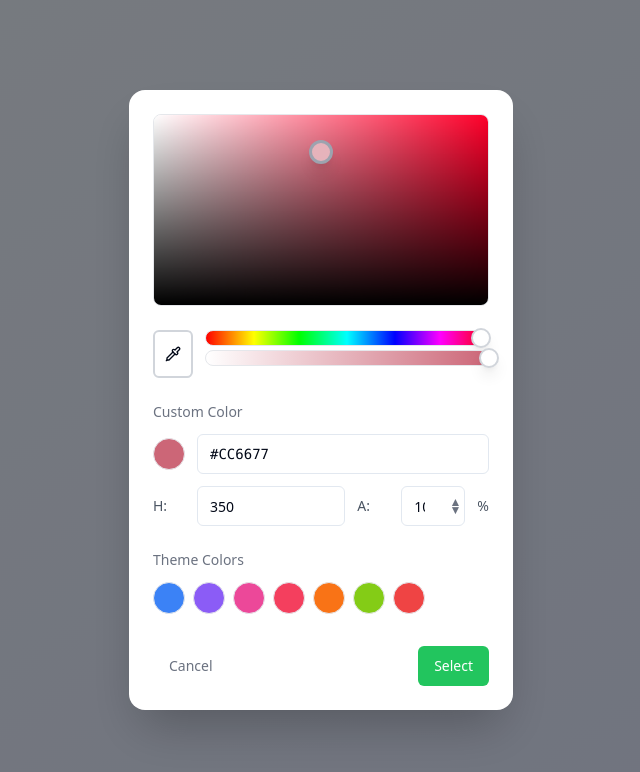
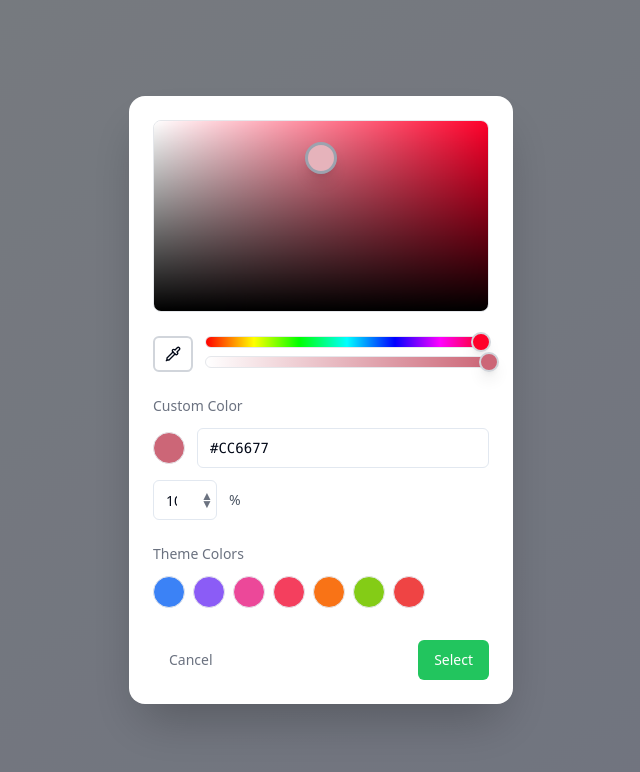
Before and after one commit to aleksa1999/palette-pixel-painter, a React (Vite) app: page / in a window 1280 px wide. Both pictures are taken after a click on the button "Open Color Picker". Shown: the top 772 px of the page, without its empty margins (319-959 px from the left). Built offline with nearby package versions, Linux system fonts and the light colour scheme.

Commit message:
Fix color selector and UI improvements
- Ensure color selectors display the current selected color.
- Remove "H:" edit box and "A:" label.
- Implement continuous opacity change on spinner button press.
- Adjust eyedropper tool height.

```diff
--- a/src/components/ColorPicker.tsx
+++ b/src/components/ColorPicker.tsx
@@ -1,5 +1,5 @@
 
-import React, { useState, useCallback, useMemo } from 'react';
+import React, { useState, useCallback, useMemo, useRef } from 'react';
 import { Button } from '@/components/ui/button';
 import { Input } from '@/components/ui/input';
 import { GradientCanvas } from './GradientCanvas';
@@ -20,6 +20,7 @@ export const ColorPicker = () => {
   } = useColorState();
 
   const [isOpen, setIsOpen] = useState(false);
+  const opacityIntervalRef = useRef<NodeJS.Timeout | null>(null);
 
   const handleSaturationBrightnessChange = useCallback((saturation: number, brightness: number) => {
     setHsb(prev => ({ ...prev, s: saturation, b: brightness }));
@@ -38,13 +39,6 @@ export const ColorPicker = () => {
     setHex(value);
   }, [setHex]);
 
-  const handleHueInputChange = useCallback((e: React.ChangeEvent<HTMLInputElement>) => {
-    const value = parseInt(e.target.value);
-    if (!isNaN(value) && value >= 0 && value <= 360) {
-      setHsb(prev => ({ ...prev, h: value }));
-    }
-  }, [setHsb]);
-
   const handleOpacityInputChange = useCallback((e: React.ChangeEvent<HTMLInputElement>) => {
     const value = parseInt(e.target.value);
     if (!isNaN(value) && value >= 0 && value <= 100) {
@@ -52,12 +46,38 @@ export const ColorPicker = () => {
     }
   }, [setOpacity]);
 
-  const handleOpacitySpinnerChange = useCallback((increment: boolean) => {
-    const newOpacity = increment ?
-      Math.min(100, Math.round(opacity) + 1) :
-      Math.max(0, Math.round(opacity) - 1);
-    setOpacity(newOpacity);
-  }, [opacity, setOpacity]);
+  const handleOpacitySpinnerMouseDown = useCallback((increment: boolean) => {
+    const changeOpacity = () => {
+      setOpacity(prev => {
+        const newOpacity = increment ?
+          Math.min(100, Math.round(prev) + 1) :
+          Math.max(0, Math.round(prev) - 1);
+        return newOpacity;
+      });
+    };
+
+    // Immediate change
+    changeOpacity();
+
+    // Start continuous change after a delay
+    const timeout = setTimeout(() => {
+      opacityIntervalRef.current = setInterval(changeOpacity, 100);
+    }, 300);
+
+    // Cleanup function
+    const cleanup = () => {
+      clearTimeout(timeout);
+      if (opacityIntervalRef.current) {
+        clearInterval(opacityIntervalRef.current);
+        opacityIntervalRef.current = null;
+      }
+      document.removeEventListener('mouseup', cleanup);
+      document.removeEventListener('mouseleave', cleanup);
+    };
+
+    document.addEventListener('mouseup', cleanup);
+    document.addEventListener('mouseleave', cleanup);
+  }, [setOpacity]);
 
   const handleEyedropper = useCallback(() => {
     if ('EyeDropper' in window) {
@@ -117,13 +137,13 @@ export const ColorPicker = () => {
             variant="ghost"
             size="sm"
             onClick={handleEyedropper}
-            className="p-2 hover:bg-gray-100 flex-shrink-0 border-2 border-gray-300 w-10 h-10"
-            style={{ height: '48px' }}
+            className="p-2 hover:bg-gray-100 flex-shrink-0 border-2 border-gray-300 w-10"
+            style={{ height: '36px' }}
           >
             <Pipette className="w-4 h-4" />
           </Button>
 
-          <div className="flex-1 space-y-1">
+          <div className="flex-1 space-y-2">
             {/* Hue Slider */}
             <div>
               <ColorSlider
@@ -160,18 +180,6 @@ export const ColorPicker = () => {
           </div>
 
           <div className="flex items-center gap-3">
-            <span className="text-sm font-medium text-gray-600 w-8">H:</span>
-            <Input
-              value={Math.round(hsb.h)}
-              onChange={handleHueInputChange}
-              className="flex-1 text-sm"
-              placeholder="0"
-              type="number"
-              min="0"
-              max="360"
-            />
-
-            <span className="text-sm font-medium text-gray-600 w-8">A:</span>
             {/* Opacity Spinner */}
             <div className="relative flex items-center">
               <Input
@@ -187,7 +195,7 @@ export const ColorPicker = () => {
                 <button
                   onMouseDown={(e) => {
                     e.preventDefault();
-                    handleOpacitySpinnerChange(true);
+                    handleOpacitySpinnerMouseDown(true);
                   }}
                   className="w-3 h-2 text-xs text-gray-500 hover:text-gray-700 flex items-center justify-center leading-none"
                 >
@@ -196,7 +204,7 @@ export const ColorPicker = () => {
                 <button
                   onMouseDown={(e) => {
                     e.preventDefault();
-                    handleOpacitySpinnerChange(false);
+                    handleOpacitySpinnerMouseDown(false);
                   }}
                   className="w-3 h-2 text-xs text-gray-500 hover:text-gray-700 flex items-center justify-center leading-none"
                 >
--- a/src/components/ColorSlider.tsx
+++ b/src/components/ColorSlider.tsx
@@ -51,22 +51,26 @@ export const ColorSlider: React.FC<ColorSliderProps> = ({ hue, onChange }) => {
     };
   }, [handleMouseMove, handleMouseUp]);
 
+  // Calculate the current selected color
+  const selectedColor = `hsl(${hue}, 100%, 50%)`;
+
   return (
     <div className="relative">
       <div
         ref={sliderRef}
         onMouseDown={handleMouseDown}
-        className="w-full h-4 rounded-full cursor-pointer border border-gray-200"
+        className="w-full h-3 rounded-full cursor-pointer border border-gray-200"
         style={{
           background: 'linear-gradient(to right, #ff0000 0%, #ffff00 17%, #00ff00 33%, #00ffff 50%, #0000ff 67%, #ff00ff 83%, #ff0000 100%)'
         }}
       />
-      {/* Slider Handle */}
+      {/* Slider Handle with current hue color */}
       <div
-        className="absolute w-5 h-5 bg-white border-2 border-gray-300 rounded-full shadow-lg transform -translate-x-2.5 -translate-y-0.5 pointer-events-none"
+        className="absolute w-5 h-5 border-2 border-gray-300 rounded-full shadow-lg transform -translate-x-2.5 -translate-y-1 pointer-events-none"
         style={{
           left: `${(hue / 360) * 100}%`,
           top: '0px',
+          backgroundColor: selectedColor,
         }}
       />
     </div>
--- a/src/components/GradientCanvas.tsx
+++ b/src/components/GradientCanvas.tsx
@@ -92,7 +92,7 @@ export const GradientCanvas: React.FC<GradientCanvasProps> = ({
     };
   }, [handleMouseMove, handleMouseUp]);
 
-  // Calculate the current selected color
+  // Calculate the current selected color with 100% opacity
   const selectedColor = `hsl(${hue}, ${saturation}%, ${brightness}%)`;
 
   return (
@@ -105,9 +105,9 @@ export const GradientCanvas: React.FC<GradientCanvasProps> = ({
         className="w-full h-48 rounded-lg cursor-crosshair border border-gray-200"
         style={{ maxWidth: '100%', height: '192px' }}
       />
-      {/* Color Selector Circle with higher z-index, bright gray border, and current color */}
+      {/* Color Selector Circle with current color */}
       <div
-        className="absolute w-6 h-6 border-3 border-gray-400 rounded-full shadow-lg pointer-events-none transform -translate-x-3 -translate-y-3 z-10"
+        className="absolute w-8 h-8 border-3 border-gray-400 rounded-full shadow-lg pointer-events-none transform -translate-x-4 -translate-y-4 z-20"
         style={{
           left: `${saturation}%`,
           top: `${100 - brightness}%`,
--- a/src/components/OpacitySlider.tsx
+++ b/src/components/OpacitySlider.tsx
@@ -52,22 +52,34 @@ export const OpacitySlider: React.FC<OpacitySliderProps> = ({ opacity, color, on
     };
   }, [handleMouseMove, handleMouseUp]);
 
+  // Calculate the current selected color with current opacity
+  const currentColor = (() => {
+    if (color.startsWith('#') && color.length === 7) {
+      const r = parseInt(color.slice(1, 3), 16);
+      const g = parseInt(color.slice(3, 5), 16);
+      const b = parseInt(color.slice(5, 7), 16);
+      return `rgba(${r}, ${g}, ${b}, ${opacity / 100})`;
+    }
+    return color;
+  })();
+
   return (
     <div className="relative">
       <div
         ref={sliderRef}
         onMouseDown={handleMouseDown}
-        className="w-full h-4 rounded-full cursor-pointer border border-gray-200"
+        className="w-full h-3 rounded-full cursor-pointer border border-gray-200"
         style={{
           background: `linear-gradient(to right, transparent 0%, ${color} 100%)`
         }}
       />
-      {/* Slider Handle */}
+      {/* Slider Handle with current opacity color */}
       <div
-        className="absolute w-5 h-5 bg-white border-2 border-gray-300 rounded-full shadow-lg transform -translate-x-2.5 -translate-y-0.5 pointer-events-none"
+        className="absolute w-5 h-5 border-2 border-gray-300 rounded-full shadow-lg transform -translate-x-2.5 -translate-y-1 pointer-events-none"
         style={{
           left: `${opacity}%`,
           top: '0px',
+          backgroundColor: currentColor,
         }}
       />
     </div>
```
